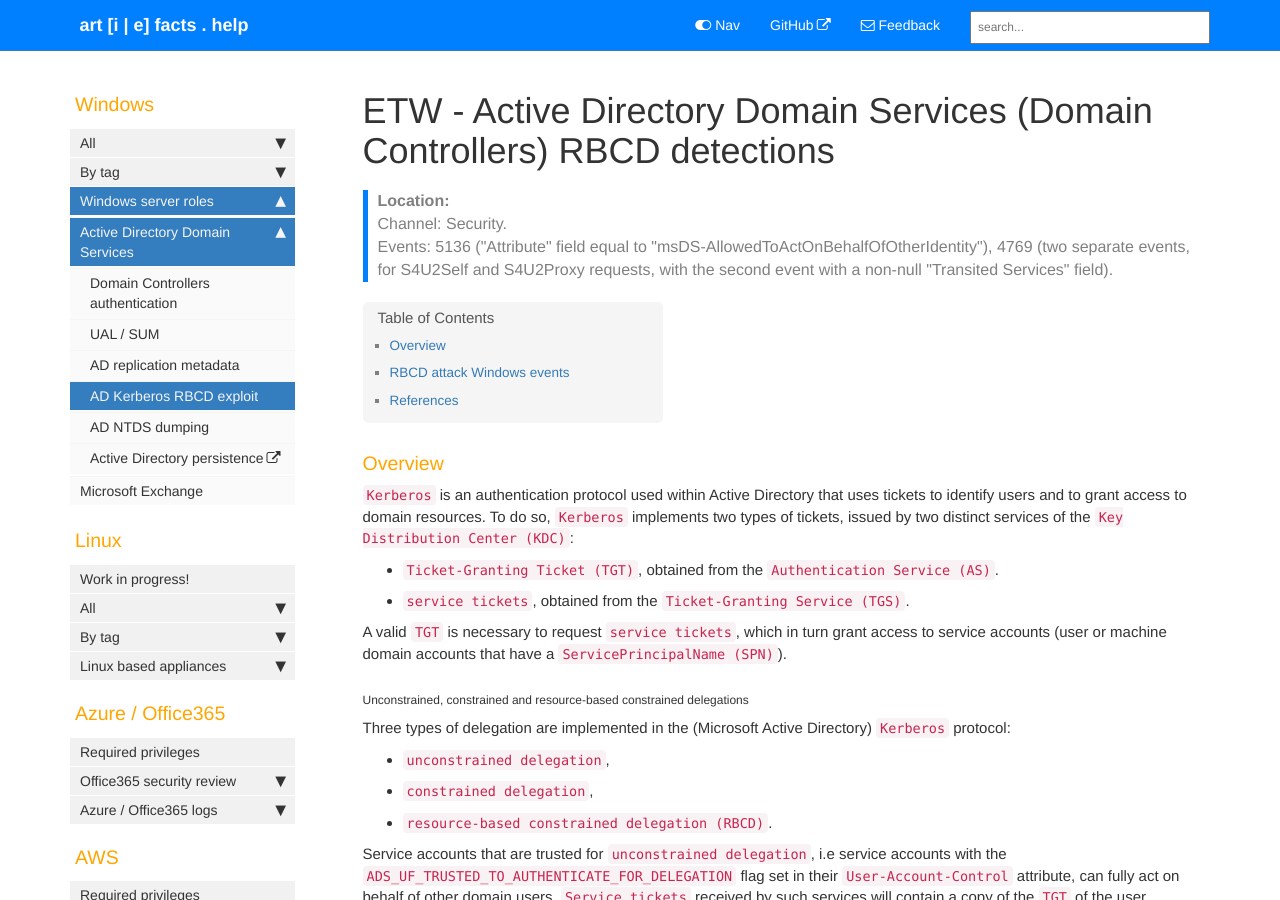
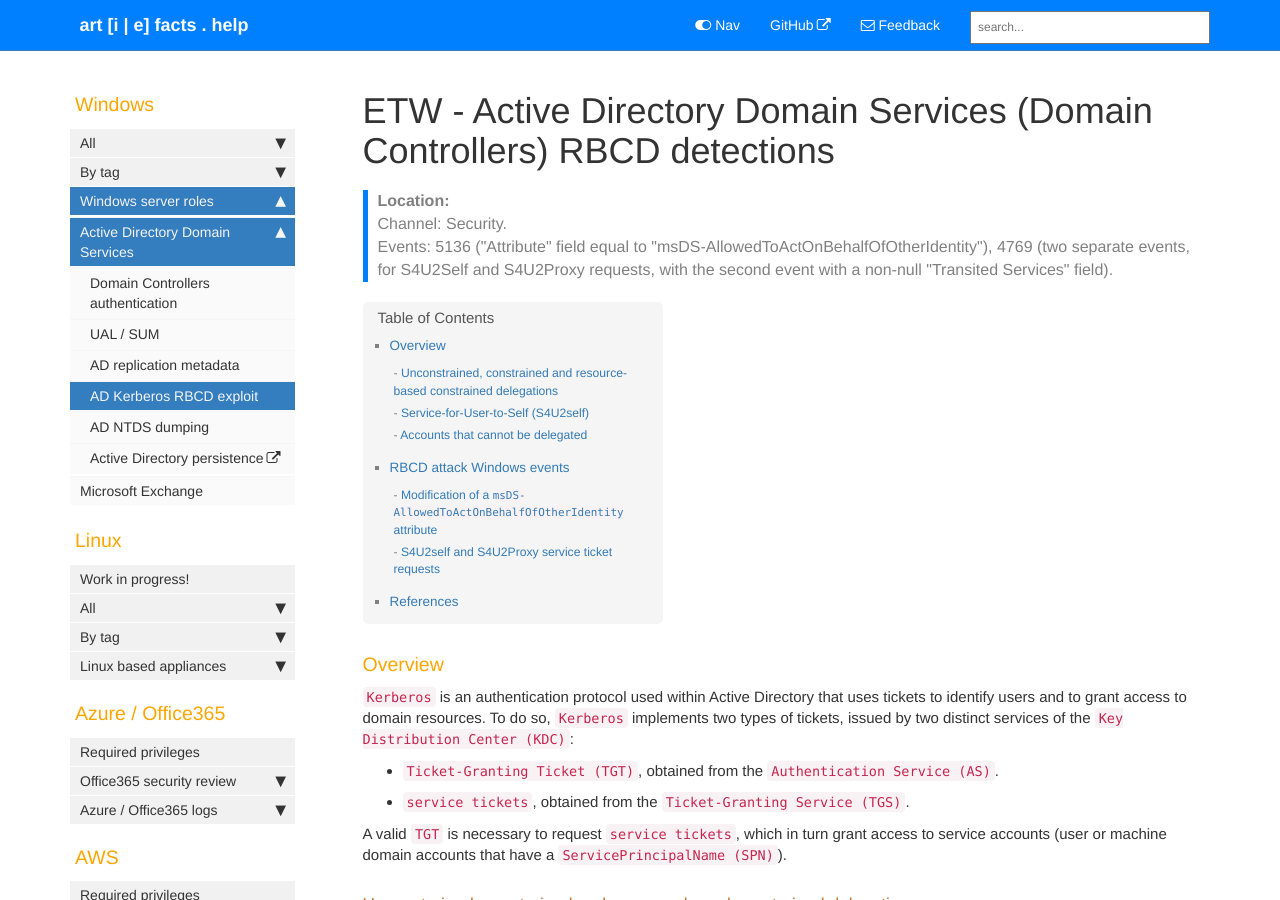
Before and after one commit to Qazeer/artefacts.help, a Jekyll site: the page built from pages/windows/server_roles/adds_etw_rbcd_detection.md, in a window 1280 px wide and 900 px high. Built offline with Jekyll 4.4.1, drawn with Linux system fonts in a browser that asks for light colours; comment, search, counter and statistics services are not loaded.

Commit message:
Multiple fixes (titles level, code formatting, etc.)

```diff
--- a/pages/windows/server_roles/adds_etw_rbcd_detection.md
+++ b/pages/windows/server_roles/adds_etw_rbcd_detection.md
@@ -26,7 +26,7 @@ A valid `TGT` is necessary to request `service tickets`, which in turn grant
 access to service accounts (user or machine domain accounts that have a
 `ServicePrincipalName (SPN)`).
 
-###### Unconstrained, constrained and resource-based constrained delegations
+#### Unconstrained, constrained and resource-based constrained delegations
 
 Three types of delegation are implemented in the (Microsoft Active Directory)
 `Kerberos` protocol:
@@ -81,7 +81,7 @@ In summary, the services a service account can request `S4U2proxy`
   `msDS-AllowedToActOnBehalfOfOtherIdentity` attribute the `SPN` of the
   requesting service.
 
-###### Service-for-User-to-Self (S4U2self)
+#### Service-for-User-to-Self (S4U2self)
 
 In order to provide protocol transition, Microsoft implemented the `S4U2self`
 extension into the `Kerberos` protocol. This extension makes `Kerberos`
@@ -127,7 +127,7 @@ requested user and can be used:
     in their `msDS-AllowedToActOnBehalfOfOtherIdentity` attribute the service
     emitting the `S4U2self` `service ticket`.
 
-###### Accounts that cannot be delegated
+#### Accounts that cannot be delegated
 
 Domain users can be protected from `Kerberos` delegation by either being:
   - configured as non-delegable (`"Account is sensitive and cannot be
@@ -137,7 +137,7 @@ Domain users can be protected from `Kerberos` delegation by either being:
 
 ### RBCD attack Windows events
 
-###### Modification of a `msDS-AllowedToActOnBehalfOfOtherIdentity` attribute
+#### Modification of a `msDS-AllowedToActOnBehalfOfOtherIdentity` attribute
 
 The first step of the `resource-based constrained delegation (RBCD)` attack is
 usually the modification of an object's
@@ -148,7 +148,7 @@ associated `5136` ETW event:
 |---------|------------|--------|
 | `Security` | Default configuration. | Upon modification of the `msDS-AllowedToActOnBehalfOfOtherIdentity`, the following event will be generated: <br><br> - Event `5136`: `A directory service object was modified` with the `Attribute` field equal to `msDS-AllowedToActOnBehalfOfOtherIdentity`. |
 
-###### S4U2self and S4U2Proxy service ticket requests
+#### S4U2self and S4U2Proxy service ticket requests
 
 The exploitation of the configured delegation relies on a first
 `Service for User to Self` (`S4U2Self`) request and a subsequent
```
Also changed, not shown: pages/linux/shell_histories.md (+1 -2 lines), pages/linux/utmp_wtmp_btmp.md (+1 -1 lines), pages/windows/server_roles/adds_replication_metadata.md (+2 -2 lines).
